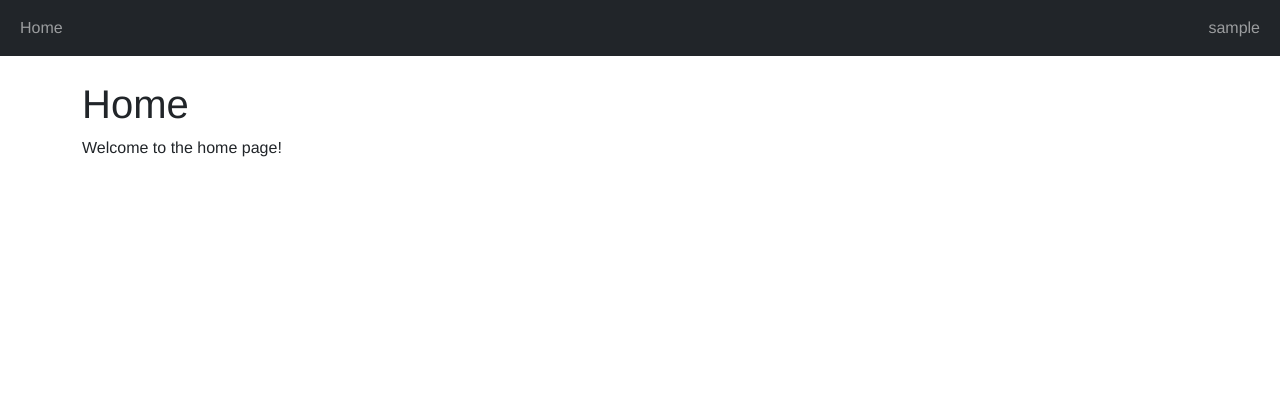
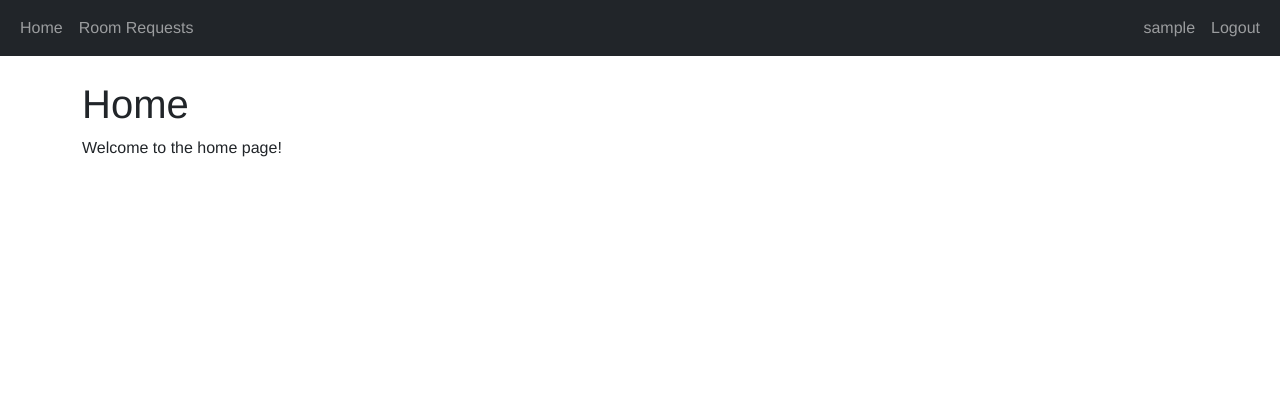
Before and after one commit to aghs8055/room-master, a Django app: page / in a window 1280 px wide. Shown: the top 420 px of the page. Run offline with Django 4.2, Linux system fonts and the light colour scheme; the visitor is signed in with stand-in values (Sample User, id 1); some libraries are stand-ins or nearby versions.

Commit message:
Some nav item added to base.html file.

```diff
--- a/templates/base.html
+++ b/templates/base.html
@@ -22,9 +22,13 @@
         <div class="collapse navbar-collapse" id="navbarNav">
             <ul class="navbar-nav me-auto mb-2 mb-lg-0">
                 <li class="nav-item">
-                    <a class="nav-link" href="#">
+                    <a class="nav-link" href="{% url 'pages:home' %}">
                         Home
-                        <div class="underline"></div>
+                    </a>
+                </li>
+                <li class="nav-item">
+                    <a class="nav-link" href="{% url 'rooms:request_list' %}">
+                        Room Requests
                     </a>
                 </li>
             </ul>
@@ -41,11 +45,18 @@
                         </a>
                     </li>
                 {% else %}
-                    <li class="nav-item">
-                        <div class="nav-link" href="#">
-                            {{ request.user.username }}
-                        </div>
-                    </li>
+                <li class="nav-item">
+                    <div class="nav-link" href="#">
+                        {{ request.user.username }}
+                    </div>
+                </li>
+                <li class="nav-item">
+                    <form action="#" method="post">
+                        {% csrf_token %}
+                        <button type="submit" class="btn btn-link nav-link">
+                            Logout
+                        </button>
+                </li>
                 {% endif %}
             </ul>
         </div>
```
